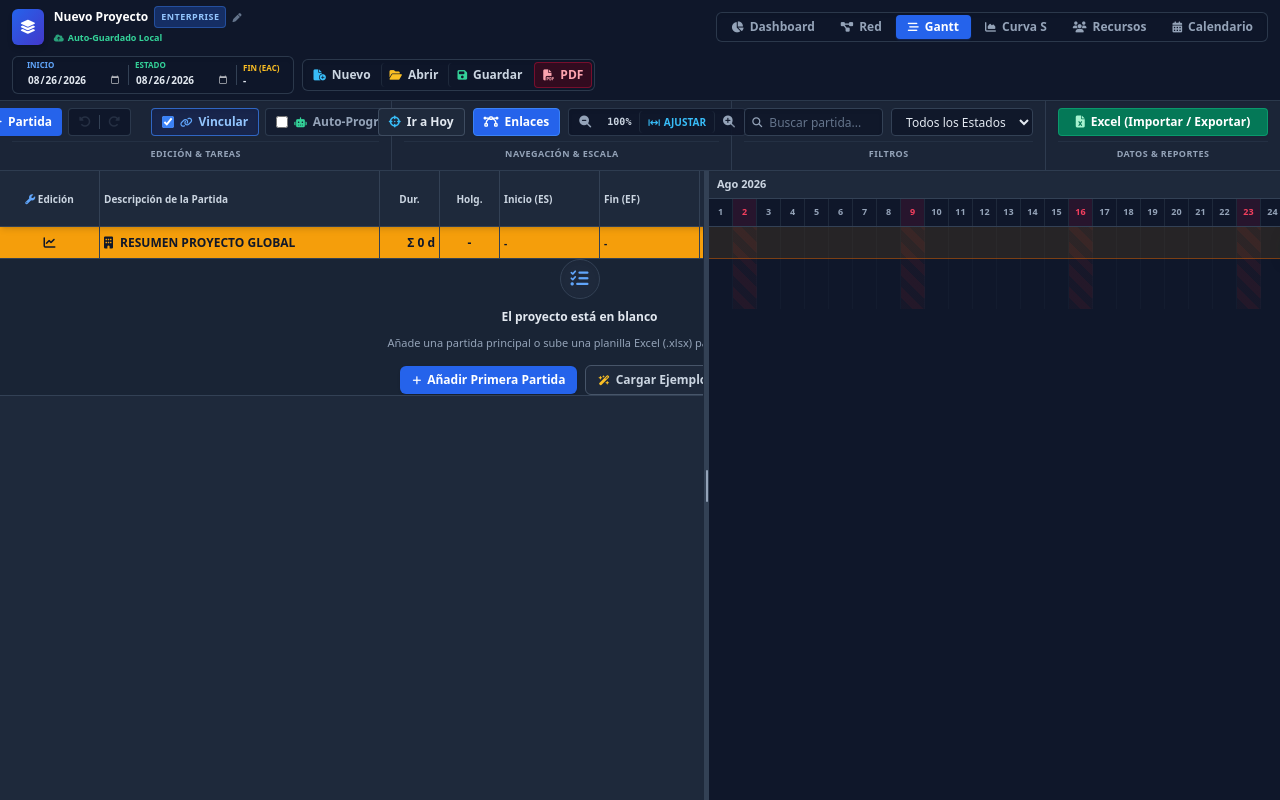
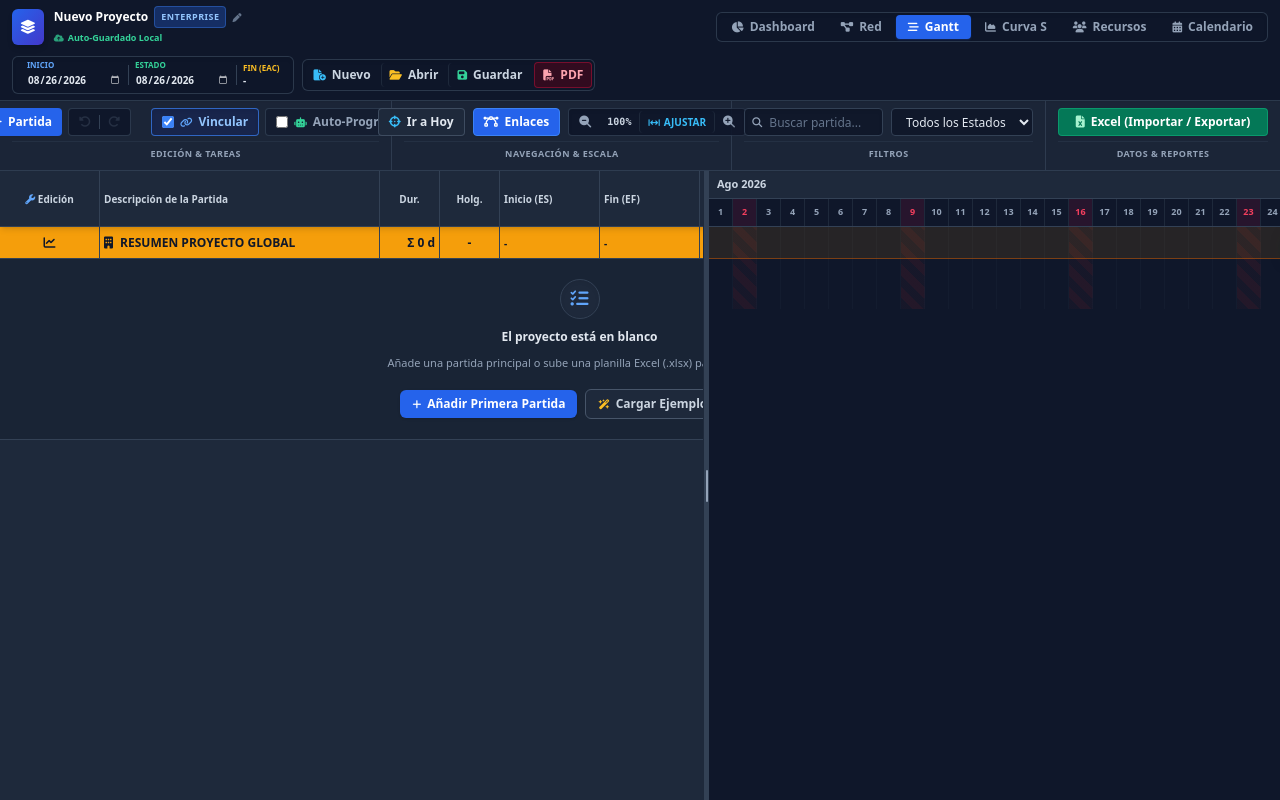
Before and after one commit to j0t4inc0de/project-master-enterprise, a React (Vite) app: page / in a window 1280 px wide. Built offline with nearby package versions, Linux system fonts and the light colour scheme.

Commit message:
style(empty-state): add top and bottom breathing room margins to empty project state

```diff
--- a/src/components/Gantt/GanttTable.jsx
+++ b/src/components/Gantt/GanttTable.jsx
@@ -106,16 +106,16 @@ export const GanttTable = ({ tableRef, visibleTasks = [] }) => {
 
           {visibleTasks.length === 0 ? (
             <tr>
-              <td colSpan="13" className="text-center py-14 px-4 bg-slate-900/30">
-                <div className="flex flex-col items-center justify-center text-slate-400 gap-2.5">
-                  <div className="w-10 h-10 rounded-full bg-slate-800 flex items-center justify-center text-blue-400 text-lg border border-slate-700 shadow-inner">
+              <td colSpan="13" className="text-center py-16 px-4 bg-slate-900/30">
+                <div className="flex flex-col items-center justify-center text-slate-400 gap-2.5 my-4">
+                  <div className="w-10 h-10 rounded-full bg-slate-800 flex items-center justify-center text-blue-400 text-lg border border-slate-700 shadow-inner mt-1">
                     <i className="fa-solid fa-list-check"></i>
                   </div>
                   <div className="text-xs font-bold text-slate-200">El proyecto está en blanco</div>
                   <div className="text-[11px] text-slate-400 max-w-sm">
                     Añade una partida principal o sube una planilla Excel (.xlsx) para comenzar a planificar.
                   </div>
-                  <div className="flex items-center gap-2 mt-1">
+                  <div className="flex items-center gap-2 mt-2 mb-1">
                     <button
                       onClick={() => addTask(autoLink)}
                       className="bg-blue-600 hover:bg-blue-500 text-white font-bold text-xs px-3 py-1.5 rounded-md flex items-center gap-1.5 transition-all shadow cursor-pointer"
```
